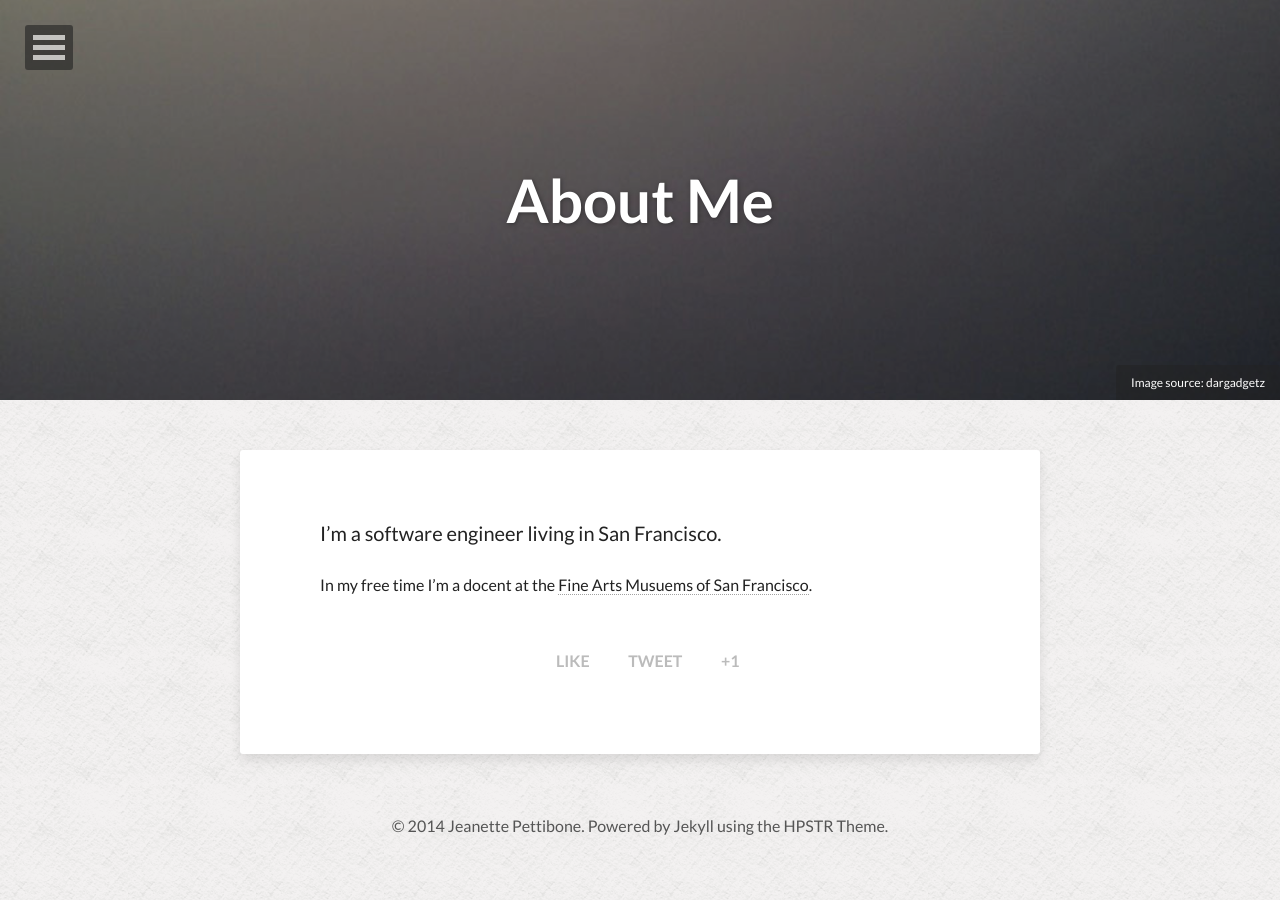
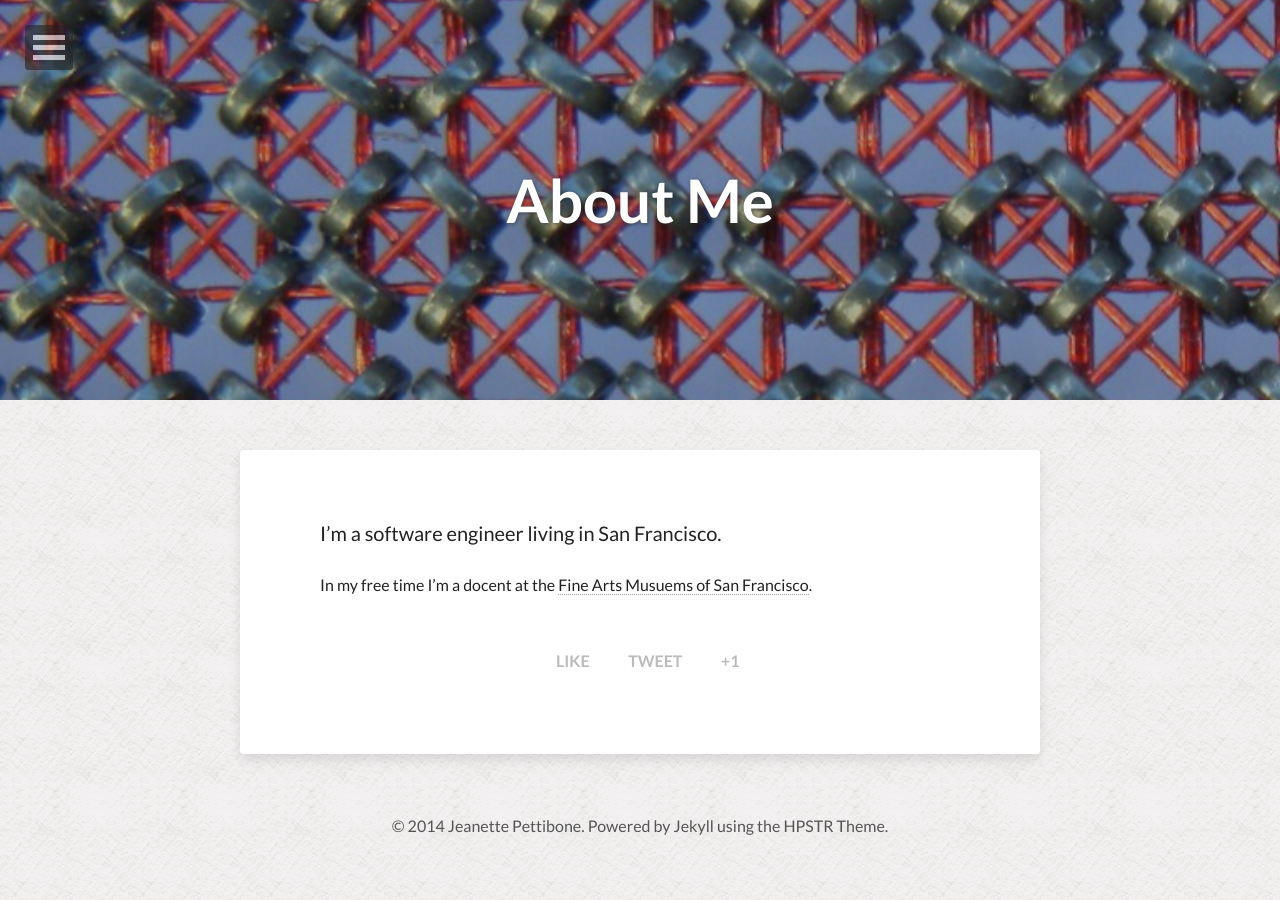
Before and after one commit to jgpettibone/jgpettibone.github.io, a Jekyll site: the page built from about.md, in a window 1280 px wide. Built offline with Jekyll 4.4.1, drawn with Linux system fonts in a browser that asks for light colours; nearby versions of some CDN libraries.

Commit message:
Update about.md

```diff
--- a/about.md
+++ b/about.md
@@ -4,9 +4,10 @@
 title: About Me
 tags: [bio, personal, About Me, software engineer]
 image:
-  feature: abstract-4.jpg
-  credit: dargadgetz
-  creditlink: http://www.dargadgetz.com/ios-7-abstract-wallpaper-pack-for-iphone-5-and-ipod-touch-retina/
+  feature: corememory2.jpg
+  <!--feature: abstract-4.jpg-->
+  <!--credit: dargadgetz-->
+  <!--creditlink: http://www.dargadgetz.com/ios-7-abstract-wallpaper-pack-for-iphone-5-and-ipod-touch-retina/-->
 share: true
 ---
 
```
